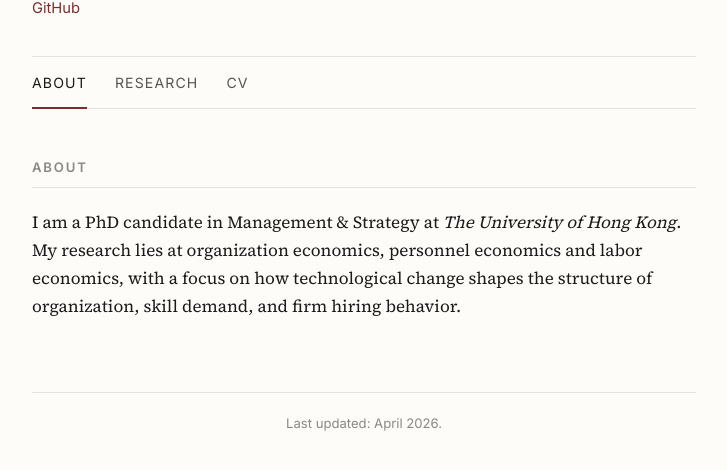
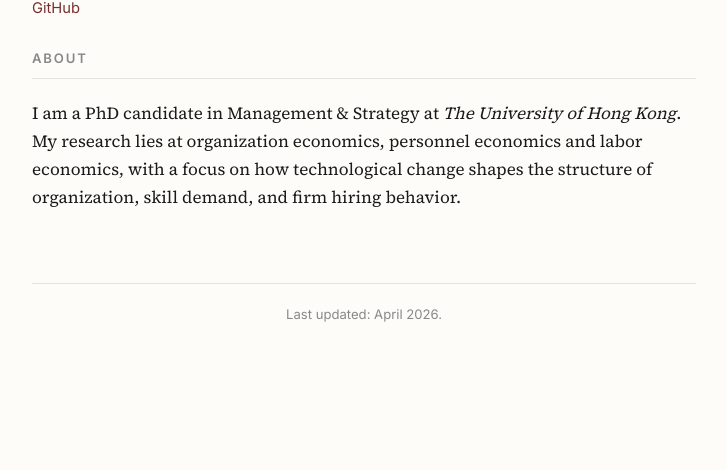
Before and after one commit to Zhiwei-Shang/zhiwei-shang.github.io, a Jekyll site: the page built from index.html, in a window 1280 px wide, cut to the strip 214-684 px from the top of the page. Shown: the whole strip, without its empty margins (276-1003 px from the left). Built offline with Jekyll 4.4.1, drawn with Linux system fonts in a browser that asks for light colours.

Commit message:
Update default.html

```diff
--- a/_layouts/default.html
+++ b/_layouts/default.html
@@ -49,7 +49,8 @@
       </header>
     {% endif %}
 
-    {% include nav.html %}
+    {% comment %} {% include nav.html %} {% endcomment %}
+    <!-- {% include nav.html %} -->
 
     {{ content }}
 
```
